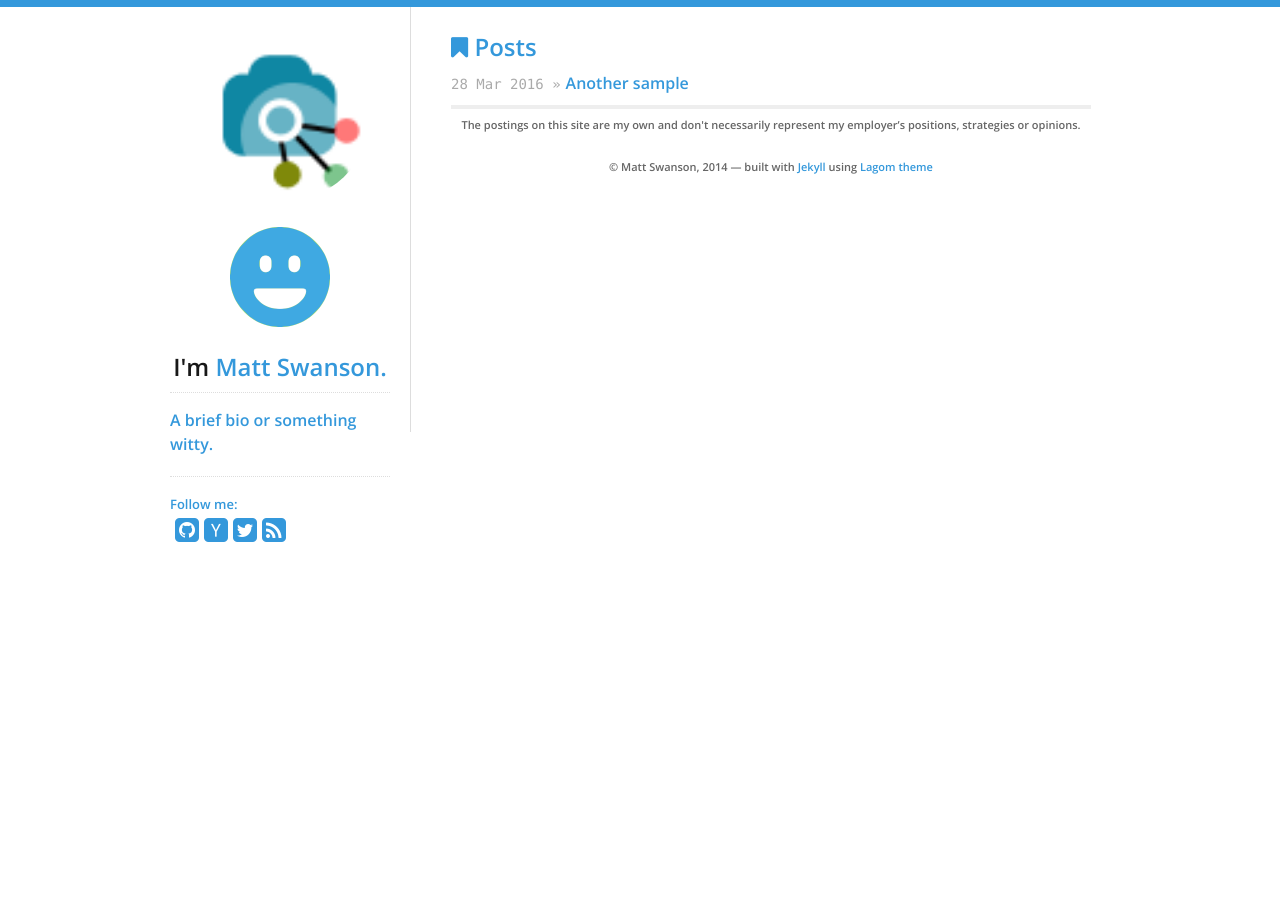
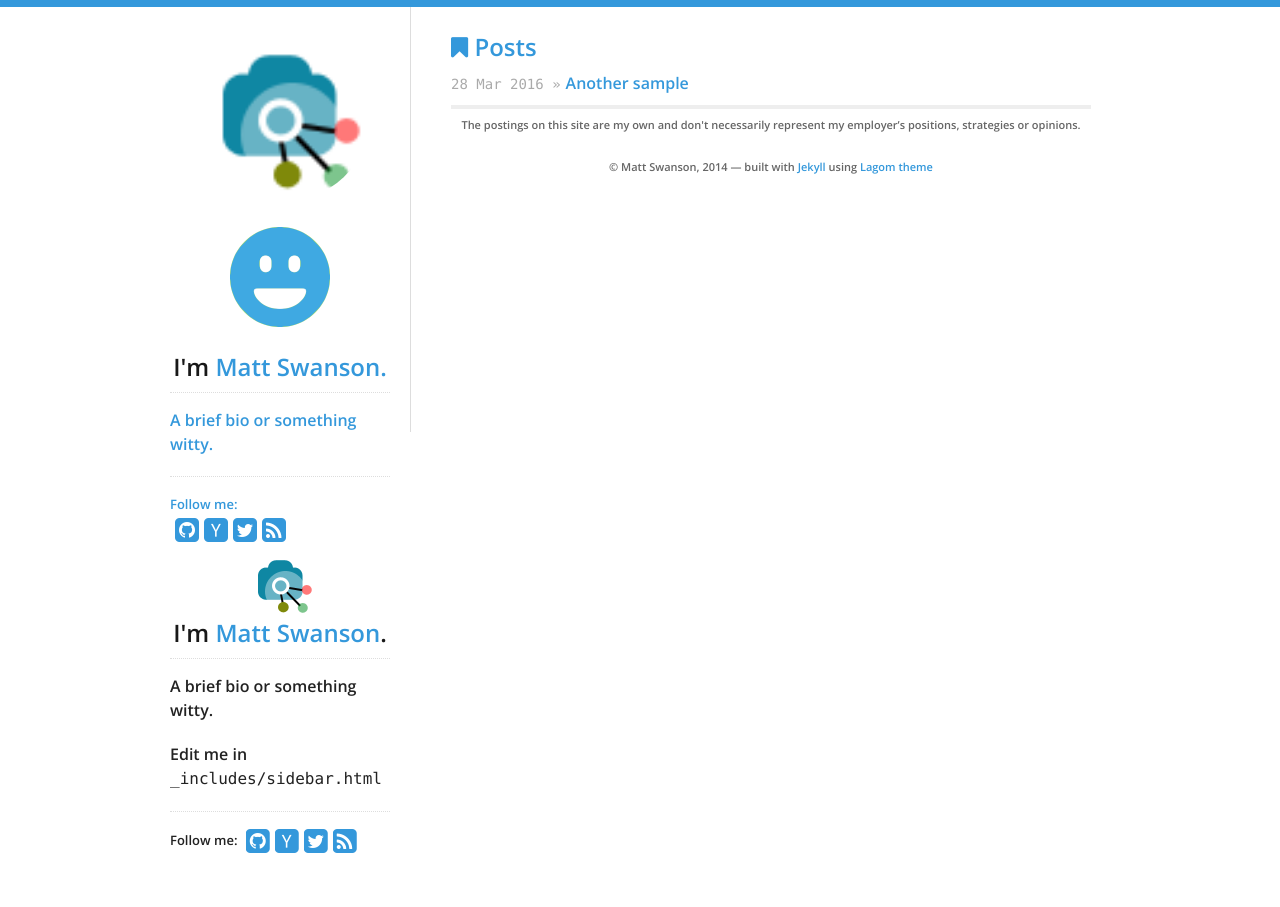
Before and after one commit to itskarthicklakshmanan/karthicklaksman.github.io, a Jekyll site: the page built from index.html, in a window 1280 px wide. Built offline with Jekyll 4.4.1, drawn with Linux system fonts in a browser that asks for light colours; nearby versions of some CDN libraries.

Commit message:
Update sidebar.html

```diff
--- a/_includes/sidebar.html
+++ b/_includes/sidebar.html
@@ -15,3 +15,20 @@
     {% include social.html %}
   </div>
 </nav>
+
+ <nav>
+
+  <a href="/">
+<img src="/camera_pathfinder.png"/>
+  </a>
+  <h2>I'm <a href="/">{{ site.data.theme.name }}</a>.</h2>
+  <div id="bio">
+    <p>A brief bio or something witty.</p>
+    <p>
+      Edit me in <code>_includes/sidebar.html</code>
+    </p>
+  </div>
+  <div id="social">
+    {% include social.html %}
+  </div>
+</nav>
```
